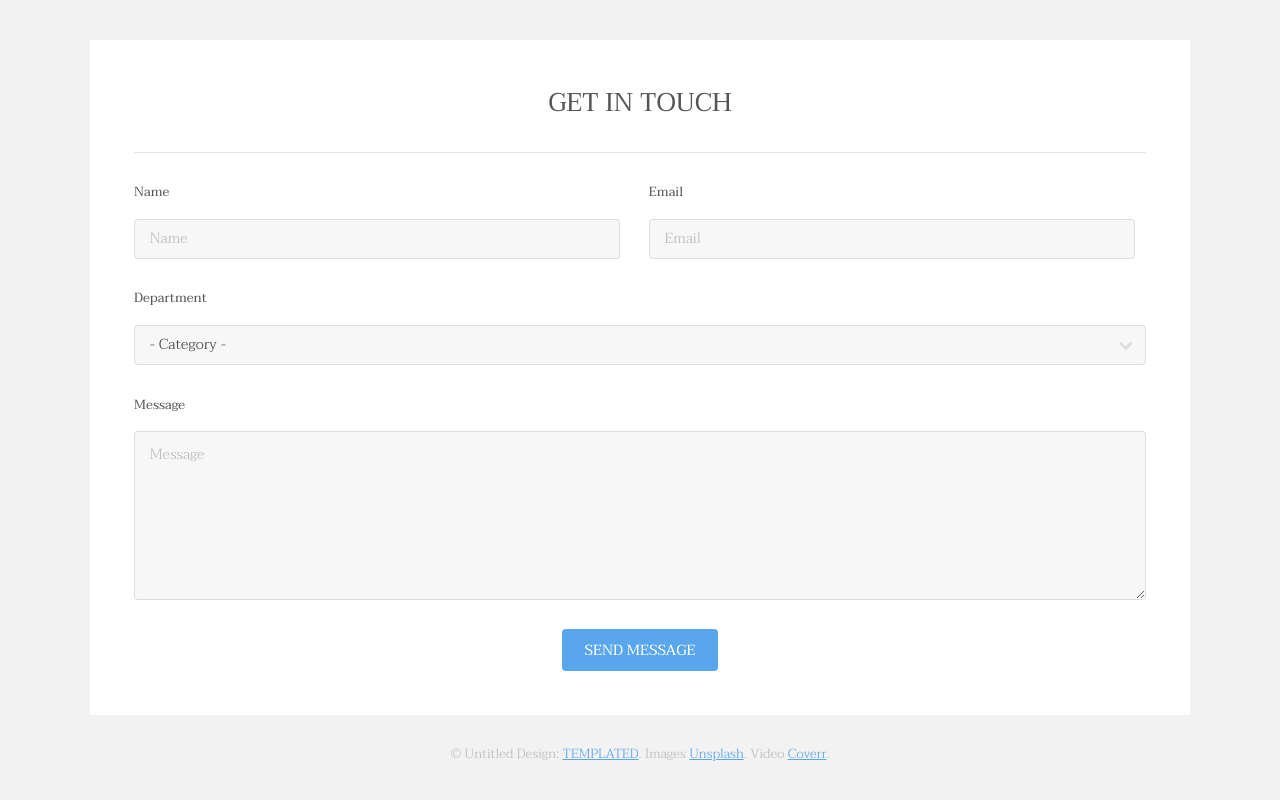
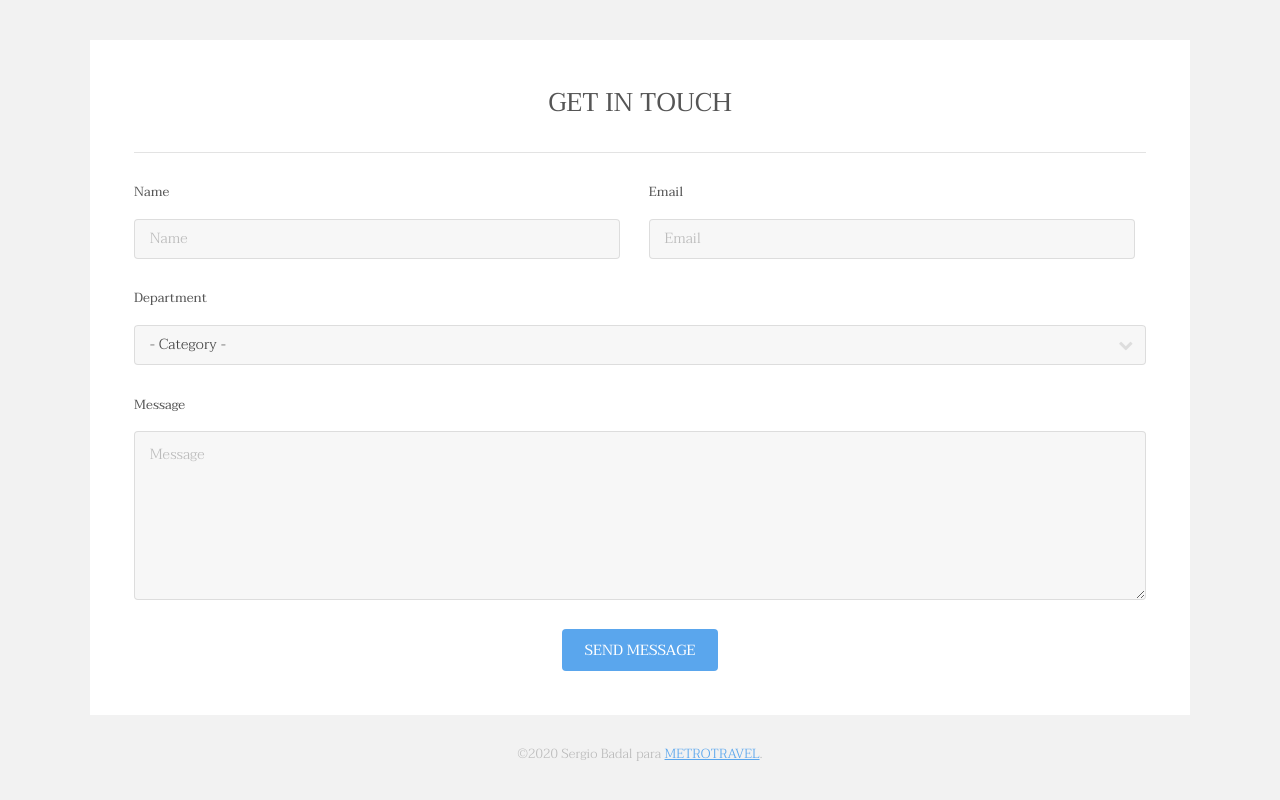
Before and after one commit to lauraprimo/04_REP_METROPOLITA, a plain HTML site: page index.html in a window 1280 px wide. Shown: the part 3231-4031 px from the top of the page. Drawn offline with Linux system fonts and the light colour scheme.

Commit message:
cambios en el pie de página por LAURA

```diff
--- a/index.html
+++ b/index.html
@@ -194,7 +194,7 @@
 						</div>
 					</section>
 					<div class="copyright">
-						&copy; Untitled Design: <a href="https://templated.co/">TEMPLATED</a>. Images <a href="https://unsplash.com/">Unsplash</a>. Video <a href="http://coverr.co/">Coverr</a>.
+						&copy;2020 Sergio Badal para <a href="https://metro.travel/">METROTRAVEL</a>.
 					</div>
 				</div>
 			</footer>
```
